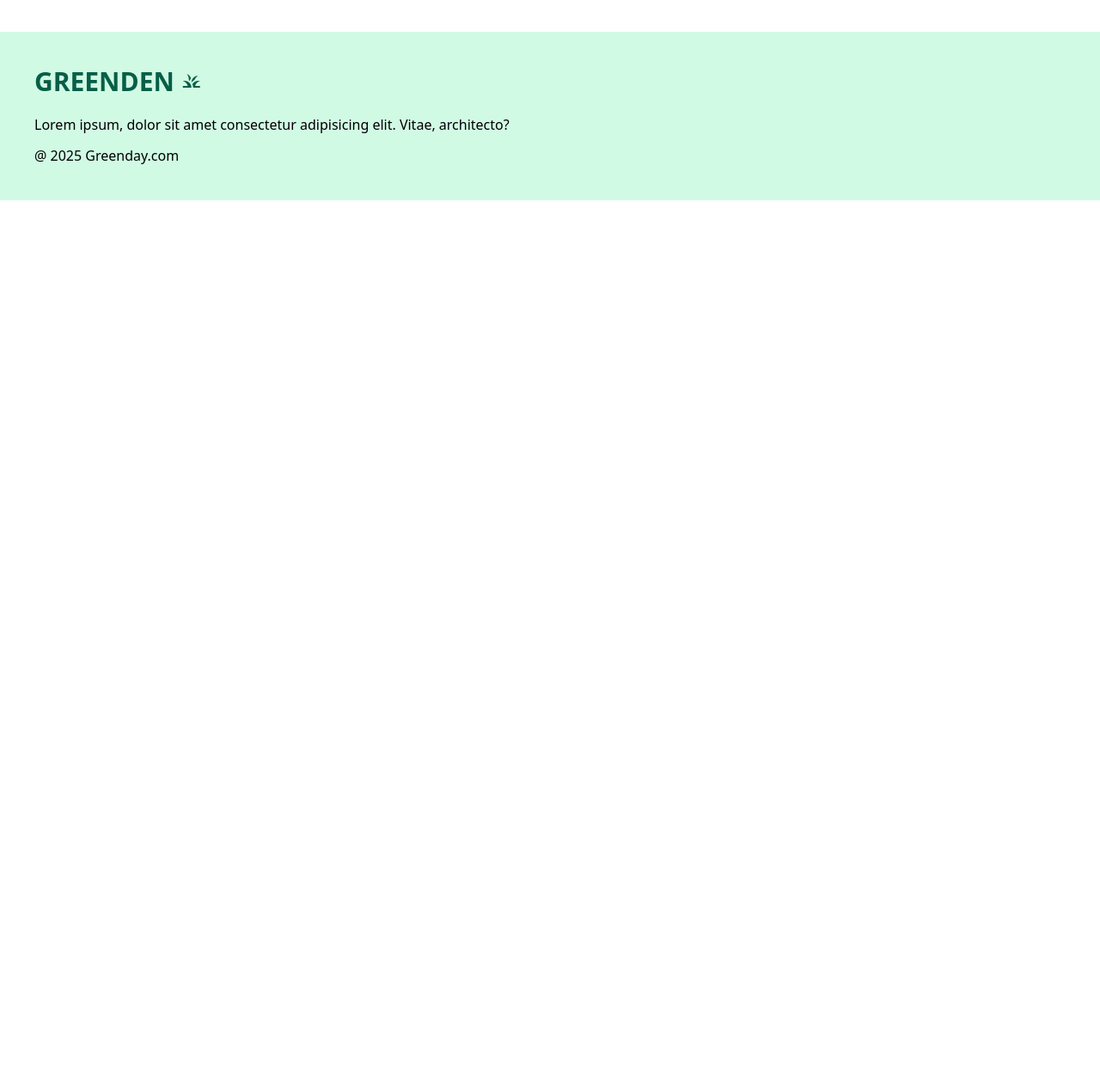
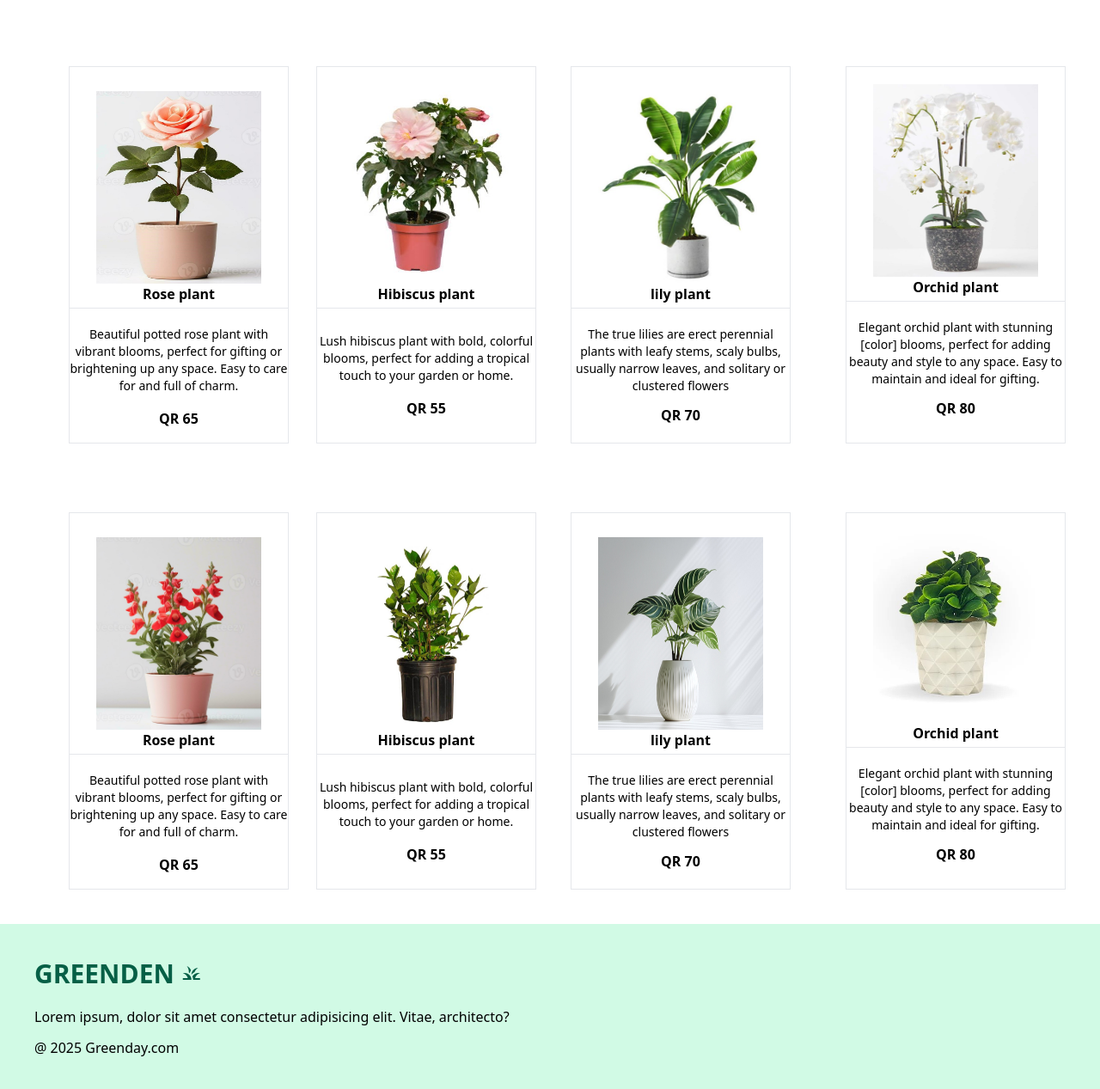
Before and after one commit to RawthaMA/greenden-tailwind, a plain HTML site: page product.html in a window 1280 px wide. Shown: the part 1151-2418 px from the top of the page at 86% size. Before the commit the page ends 1384 px from the top, so only its background shows below. Drawn offline with nearby package versions, Linux system fonts and the light colour scheme.

Commit message:
updated greenden

```diff
--- a/product.html
+++ b/product.html
@@ -147,6 +147,102 @@
 </div>
 
 
+<div class="mt-6">
+
+    <div class="container grid grid-cols-2 mx-8 xl:mx-20 md:mx-2 mt-10 md:grid-cols-4">
+        <div
+            class="transform hover:translate-y-2 border border-gray-200 hover:shadow-2xl w-48 text-center mb-10 md:w-52 lg:w-64 lg:pt-7">
+            <img class="h-56 w-48 inline" src="./images/rose.jpg" alt="Plant">
+            <h2 class="font-bold pb-1 border-b">Rose plant</h2>
+            <p class="text-sm mt-5"> Beautiful potted rose plant with vibrant blooms, perfect for gifting or
+                brightening up any space. Easy to care for and full of charm.
+            </p>
+            <h2 class="font-semibold my-4">QR 65</h2>
+
+        </div>
+
+        <div
+            class="xl:-mx-8 transform hover:translate-y-2 border border-gray-200 hover:shadow-2xl w-48 text-center mb-10 md:w-52  md:mx-5 lg:w-64 lg:pt-7">
+            <img class="h-56 w-48 inline" src="./images/hibi.jpg" alt="Plant">
+            <h2 class="font-bold pb-1 border-b">Hibiscus plant</h2>
+            <p class="text-sm mt-7"> Lush hibiscus plant with bold, colorful blooms, perfect for adding a tropical
+                touch to your garden or home. </p>
+            <h2 class="font-semibold my-4">QR 55</h2>
+
+
+        </div>
+
+        <div
+            class="xl:-mx-14 transform hover:translate-y-2 border border-gray-200 hover:shadow-2xl w-48 text-center mb-10 md:w-52  md:mx-10 lg:w-64 lg:pt-7">
+            <img class="h-56 w-48 inline" src="./images/liily.jpg" alt="Plant">
+            <h2 class="font-bold pb-1 border-b">lily plant</h2>
+            <p class="text-sm mt-5"> The true lilies are erect perennial plants with leafy stems, scaly bulbs,
+                usually narrow leaves, and solitary or clustered flowers
+            </p>
+            <h2 class="font-semibold my-3">QR 70</h2>
+
+
+        </div>
+        <div
+            class="xl:-mx-14 transform hover:translate-y-2 border border-gray-200 hover:shadow-2xl w-48 text-center mb-10 md:w-52 md:mx-16 lg:w-64 lg:pt-5">
+            <img class="h-56 w-48 inline" src="./images/orchid.jpg" alt="Plant">
+            <h2 class="font-bold pb-1 border-b">Orchid plant</h2>
+            <p class="text-sm mt-5"> Elegant orchid plant with stunning [color] blooms, perfect for adding beauty
+                and style to any space. Easy to maintain and ideal for gifting.
+            <h2 class="font-semibold my-3">QR 80</h2>
+
+        </div>
+
+    </div>
+</div>
+
+<div class="container grid grid-cols-2 mx-8 xl:mx-20 md:mx-2 mt-10 md:grid-cols-4">
+    <div
+        class="transform hover:translate-y-2 border border-gray-200 hover:shadow-2xl w-48 text-center mb-10 md:w-52 lg:w-64 lg:pt-7">
+        <img class="h-56 w-48 inline" src="./images/snapdrag.jpg" alt="Plant">
+        <h2 class="font-bold pb-1 border-b">Rose plant</h2>
+        <p class="text-sm mt-5"> Beautiful potted rose plant with vibrant blooms, perfect for gifting or
+            brightening up any space. Easy to care for and full of charm.
+        </p>
+        <h2 class="font-semibold my-4">QR 65</h2>
+
+    </div>
+
+    <div
+        class="xl:-mx-8 transform hover:translate-y-2 border border-gray-200 hover:shadow-2xl w-48 text-center mb-10 md:w-52  md:mx-5 lg:w-64 lg:pt-7">
+        <img class="h-56 w-48 inline" src="./images/august.jpg" alt="Plant">
+        <h2 class="font-bold pb-1 border-b">Hibiscus plant</h2>
+        <p class="text-sm mt-7"> Lush hibiscus plant with bold, colorful blooms, perfect for adding a tropical
+            touch to your garden or home. </p>
+        <h2 class="font-semibold my-4">QR 55</h2>
+
+
+    </div>
+
+    <div
+        class="xl:-mx-14 transform hover:translate-y-2 border border-gray-200 hover:shadow-2xl w-48 text-center mb-10 md:w-52  md:mx-10 lg:w-64 lg:pt-7">
+        <img class="h-56 w-48 inline" src="./images/stripped.jpg" alt="Plant">
+        <h2 class="font-bold pb-1 border-b">lily plant</h2>
+        <p class="text-sm mt-5"> The true lilies are erect perennial plants with leafy stems, scaly bulbs,
+            usually narrow leaves, and solitary or clustered flowers
+        </p>
+        <h2 class="font-semibold my-3">QR 70</h2>
+
+
+    </div>
+    <div
+        class="xl:-mx-14 transform hover:translate-y-2 border border-gray-200 hover:shadow-2xl w-48 text-center mb-10 md:w-52 md:mx-16 lg:w-64 lg:pt-5">
+        <img class="h-56 w-48 inline" src="./images/plasticpotted.jpg" alt="Plant">
+        <h2 class="font-bold pb-1 border-b">Orchid plant</h2>
+        <p class="text-sm mt-5"> Elegant orchid plant with stunning [color] blooms, perfect for adding beauty
+            and style to any space. Easy to maintain and ideal for gifting.
+        <h2 class="font-semibold my-3">QR 80</h2>
+
+    </div>
+
+</div>
+</div>
+
 <!-- footer -->
     <footer class="bg-green-100 p-10">
         <h1 class="text-3xl font-bold text-green-800">GREENDEN <span class="material-symbols-outlined">
```
Also changed, not shown: index.html (+3 -3 lines).
